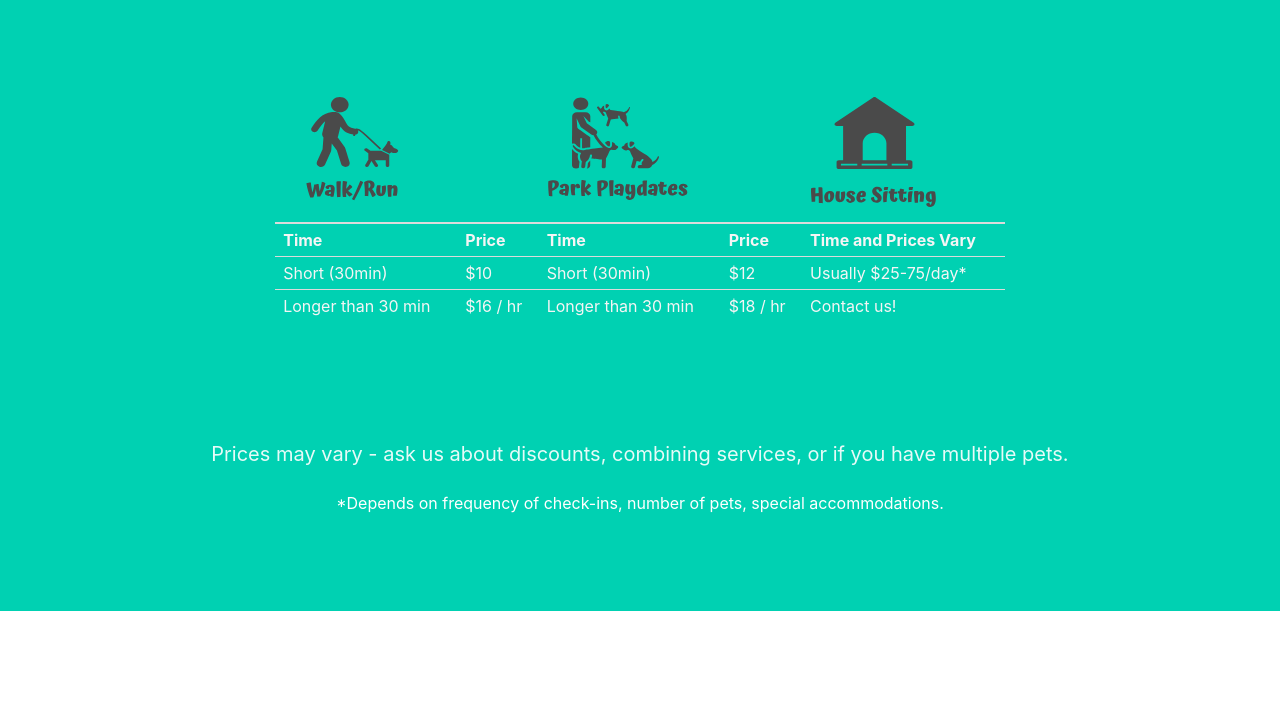
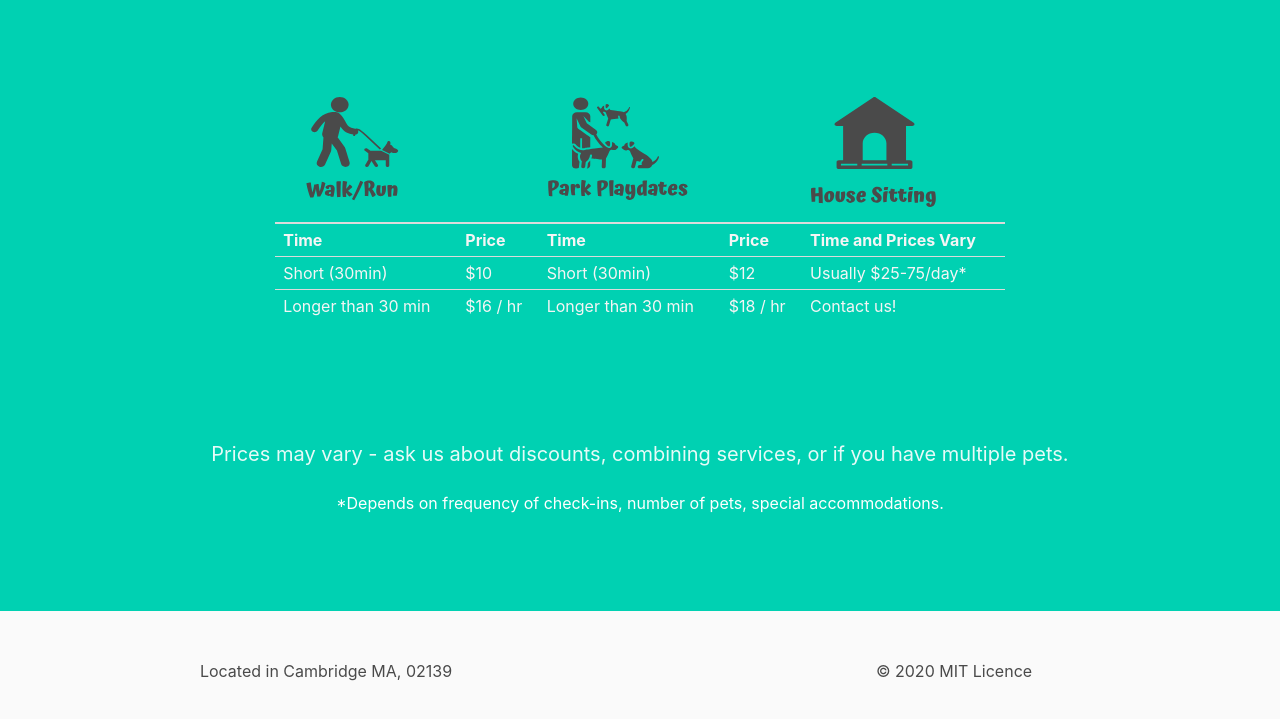
Before and after one commit to wtratt/doggiedays, a plain HTML site: page services.html in a window 1280 px wide. Shown: the part 221-940 px from the top of the page. Before the commit the page ends 832 px from the top, so only its background shows below. Drawn offline with nearby package versions, Linux system fonts and the light colour scheme.

Commit message:
minor updates

```diff
--- a/services.html
+++ b/services.html
@@ -134,5 +134,27 @@
 </section>
 
 
+
+
+  <!-- Footer -->
+  <footer class="footer">
+    <div class="content has-text-centered">
+      <div class="columns">
+        <div class="column">
+          <p>
+            Located in Cambridge MA, 02139
+          </p>
+        </div>
+        <div class="column">
+          <p>
+            &#169; 2020 MIT Licence
+          </p>
+        </div>
+      </div>
+    </div>
+  </footer>
+
+
+
   </body>
 </html>
```
Also changed, not shown: about.html (+23 -0 lines), index.html (+12 -3 lines).
